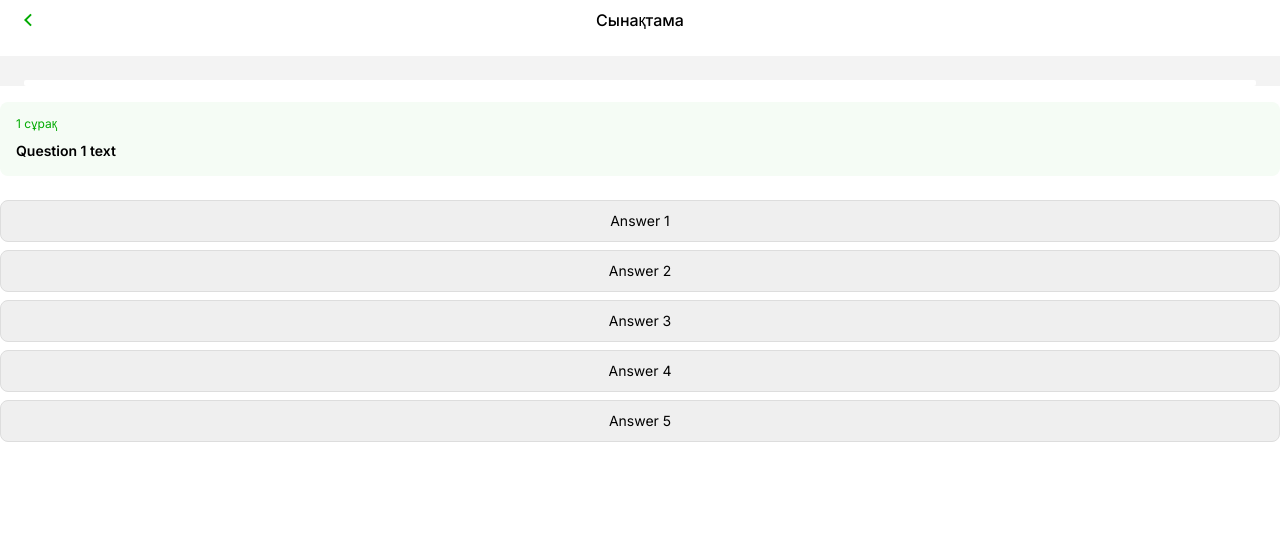
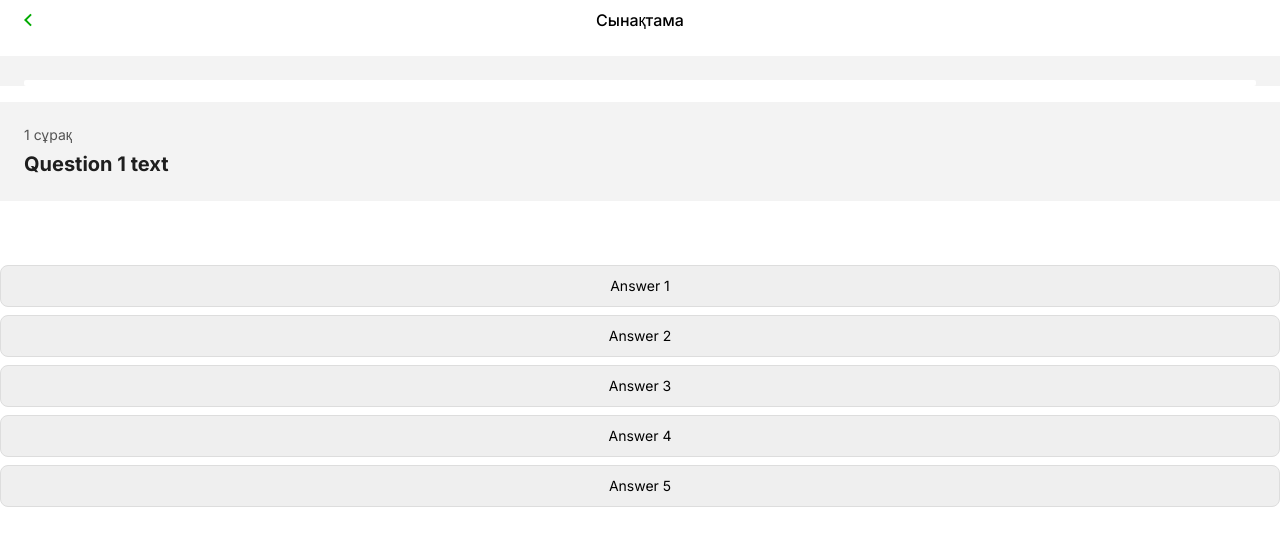
Before and after one commit to Mykty-Ayan/seerah-frontend, a React (Vite) app: page /chapters/1/tests/1 in a window 1280 px wide. Shown: the top 546 px of the page. Built offline with nearby package versions, Linux system fonts and the light colour scheme.

Commit message:
feat: update QuestionBlock

```diff
--- a/src/components/QuestionBlock/index.css
+++ b/src/components/QuestionBlock/index.css
@@ -1,12 +1,11 @@
 .question-block {
-  background-color: #F5FCF5;
-  border-radius: 8px;
+  background-color: rgba(30, 30, 30, 0.05);
   box-sizing: border-box;
-  padding: 16px;
+  padding: 24px;
   display: flex;
   flex-direction: column;
-  row-gap: 12px;
-  margin-bottom: 8px;
+  row-gap: 8px;
+  margin-bottom: 48px;
 }
 
 .question-block__header {
@@ -14,17 +13,17 @@
   padding: 0;
   font-family: 'Inter', Arial, Helvetica, sans-serif;
   font-weight: 400;
-  font-size: 12px;
-  line-height: 12px;
-  color: #01AB01;
+  font-size: 14px;
+  line-height: 18px;
+  color: rgba(30, 30, 30, 0.75);
 }
 
 .question-block__description {
   margin: 0;
   padding: 0;
   font-family: 'Inter', Arial, Helvetica, sans-serif;
-  font-weight: 600;
-  font-size: 14px;
-  line-height: 18px;
-  color: #000000;
+  font-weight: 700;
+  font-size: 20px;
+  line-height: 25px;
+  color: #1E1E1E;
 }
```
